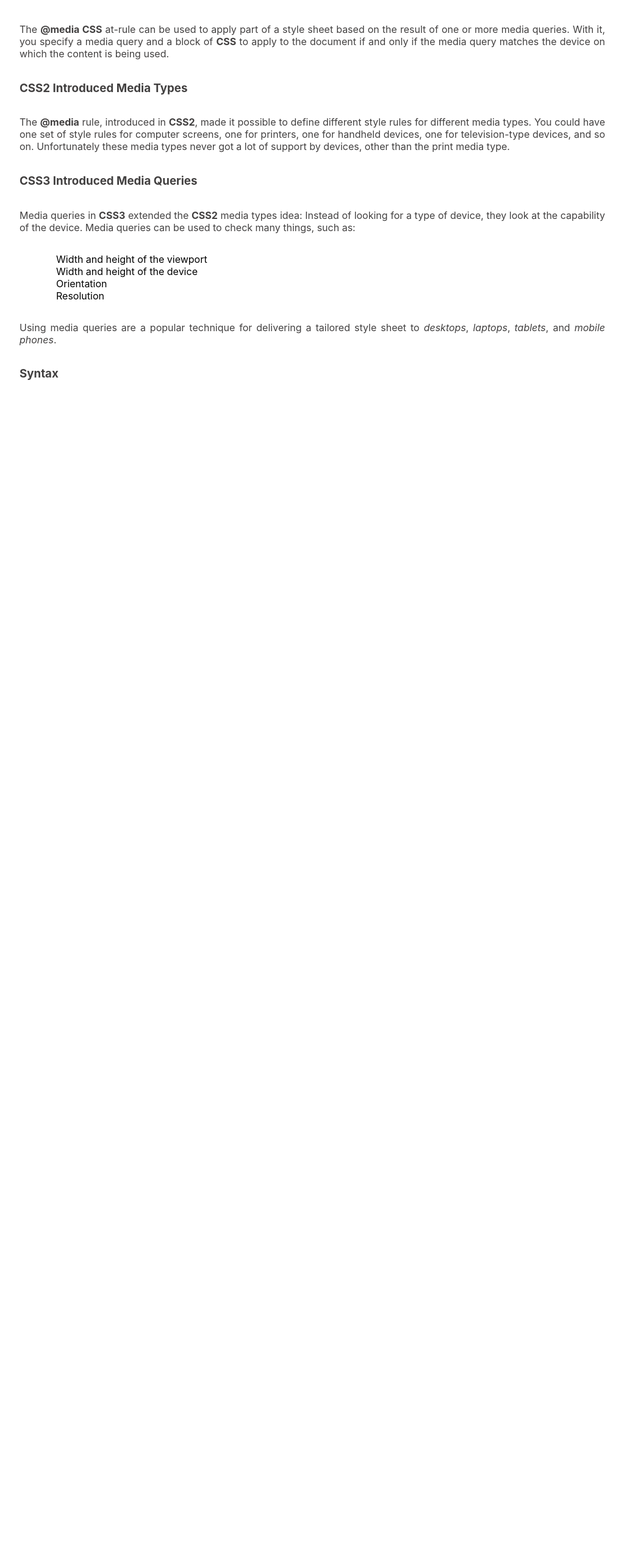
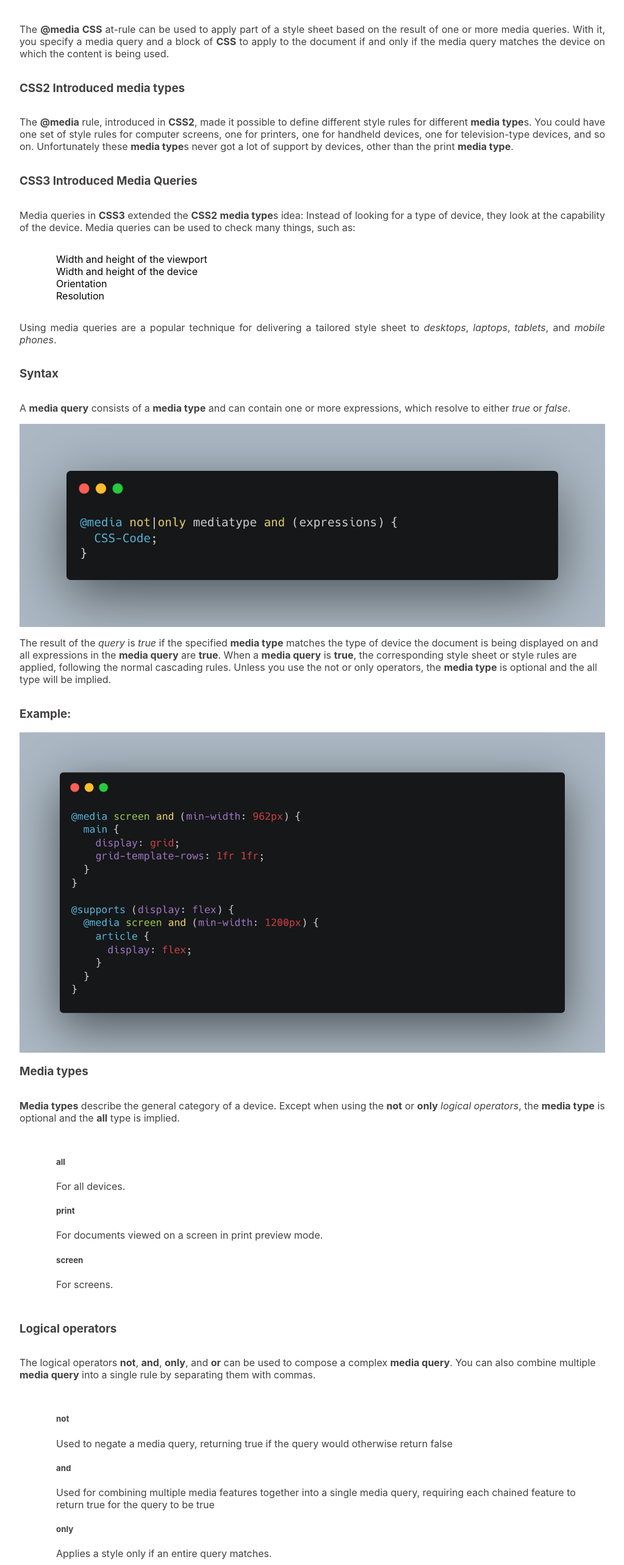
Before and after one commit to leonsuaren/docs, a React (Create React App) app: page / in a window 1280 px wide. Shown: the part 180-2746 px from the top of the page at 61% size, without its empty margins (128-1151 px from the left). Before the commit the page ends 873 px from the top, so only its background shows below. Built offline with nearby package versions, Linux system fonts and the light colour scheme.

Commit message:
added content to media home view

```diff
--- a/src/utils/GlobalStyles.js
+++ b/src/utils/GlobalStyles.js
@@ -18,6 +18,9 @@ export const GlobalStyles = createGlobalStyle`
   li {
     list-style-type: none;
     margin: 0 20px;
+  }
+  img {
+    width: 100%
   }
 `;
 
--- a/src/views/home/Home.jsx
+++ b/src/views/home/Home.jsx
@@ -8,12 +8,12 @@ export const Home = () => {
     <lay.HomeLayout>
       <styled.Header>@Media</styled.Header>
       <styled.Text>The <b>@media CSS</b> at-rule can be used to apply part of a style sheet based on the result of one or more media queries. With it, you specify a media query and a block of <b>CSS</b> to apply to the document if and only if the media query matches the device on which the content is being used.</styled.Text>
-      <h3>CSS2 Introduced Media Types</h3>
-      <styled.Text>The <b>@media</b> rule, introduced in <b>CSS2</b>, made it possible to define different style rules for different media types.
+      <h3>CSS2 Introduced <b>media type</b>s</h3>
+      <styled.Text>The <b>@media</b> rule, introduced in <b>CSS2</b>, made it possible to define different style rules for different <b>media type</b>s.
       You could have one set of style rules for computer screens, one for printers, one for handheld devices, one for television-type devices, and so on.
-      Unfortunately these media types never got a lot of support by devices, other than the print media type.</styled.Text>
+      Unfortunately these <b>media type</b>s never got a lot of support by devices, other than the print <b>media type</b>.</styled.Text>
       <h3><b>CSS3</b> Introduced Media Queries</h3>
-      <styled.Text>Media queries in <b>CSS3</b> extended the <b>CSS2</b> media types idea: Instead of looking for a type of device, they look at the capability of the device.
+      <styled.Text>Media queries in <b>CSS3</b> extended the <b>CSS2</b> <b>media type</b>s idea: Instead of looking for a type of device, they look at the capability of the device.
       Media queries can be used to check many things, such as:</styled.Text>
       <ul>
         <li>Width and height of the viewport</li>
@@ -23,6 +23,44 @@ export const Home = () => {
       </ul>
       <styled.Text> Using media queries are a popular technique for delivering a tailored style sheet to <i>desktops</i>, <i>laptops</i>, <i>tablets</i>, and <i>mobile phones</i>.</styled.Text>
       <h3>Syntax</h3>
+      <p>A <b>media query</b> consists of a <b>media type</b> and can contain one or more expressions, which resolve to either <i>true</i> or <i>false</i>.</p>
+      <img src='/media-query-syntax.png' alt='Media Query Syntax' />
+      <p>The result of the <i>query</i> is <i>true</i> if the specified <b>media type</b> matches the type of device the document is being displayed on and all expressions in the <b>media query</b> are <b>true</b>. When a <b>media query</b> is <b>true</b>, the corresponding style sheet or style rules are applied, following the normal cascading rules.
+      Unless you use the not or only operators, the <b>media type</b> is optional and the all type will be implied.</p>
+      <h3>Example:</h3>
+      <img src='/media-query-example.png' alt='Media Query Example' />
+      <h3>Media types</h3>
+      <p><b>Media types</b> describe the general category of a device. Except when using the <b>not</b> or <b>only</b> <i>logical operators</i>, the <b>media type</b> is optional and the <b>all</b> type is implied.</p>
+      <ul>
+        <li>
+          <h5>all</h5>
+          <p>For all devices.</p>
+        </li>
+        <li>
+          <h5>print</h5>
+          <p>For documents viewed on a screen in print preview mode.</p>
+        </li>
+        <li>
+          <h5>screen</h5>
+          <p>For screens.</p>
+        </li>
+      </ul>
+      <h3>Logical operators</h3>
+      <p>The logical operators <b>not</b>, <b>and</b>, <b>only</b>, and <b>or</b> can be used to compose a complex <b>media query</b>. You can also combine multiple <b>media query</b> into a single rule by separating them with commas.</p>
+      <ul>
+        <li>
+          <h5>not</h5>
+          <p>Used to negate a media query, returning true if the query would otherwise return false</p>
+        </li>
+        <li>
+          <h5>and</h5>
+          <p>Used for combining multiple media features together into a single media query, requiring each chained feature to return true for the query to be true</p>
+        </li>
+        <li>
+          <h5>only</h5>
+          <p>Applies a style only if an entire query matches.</p>
+        </li>
+      </ul>
     </lay.HomeLayout>
   )
 }
```
Also changed, not shown: public/media-query-example.png (added), public/media-query-syntax.png (added).
